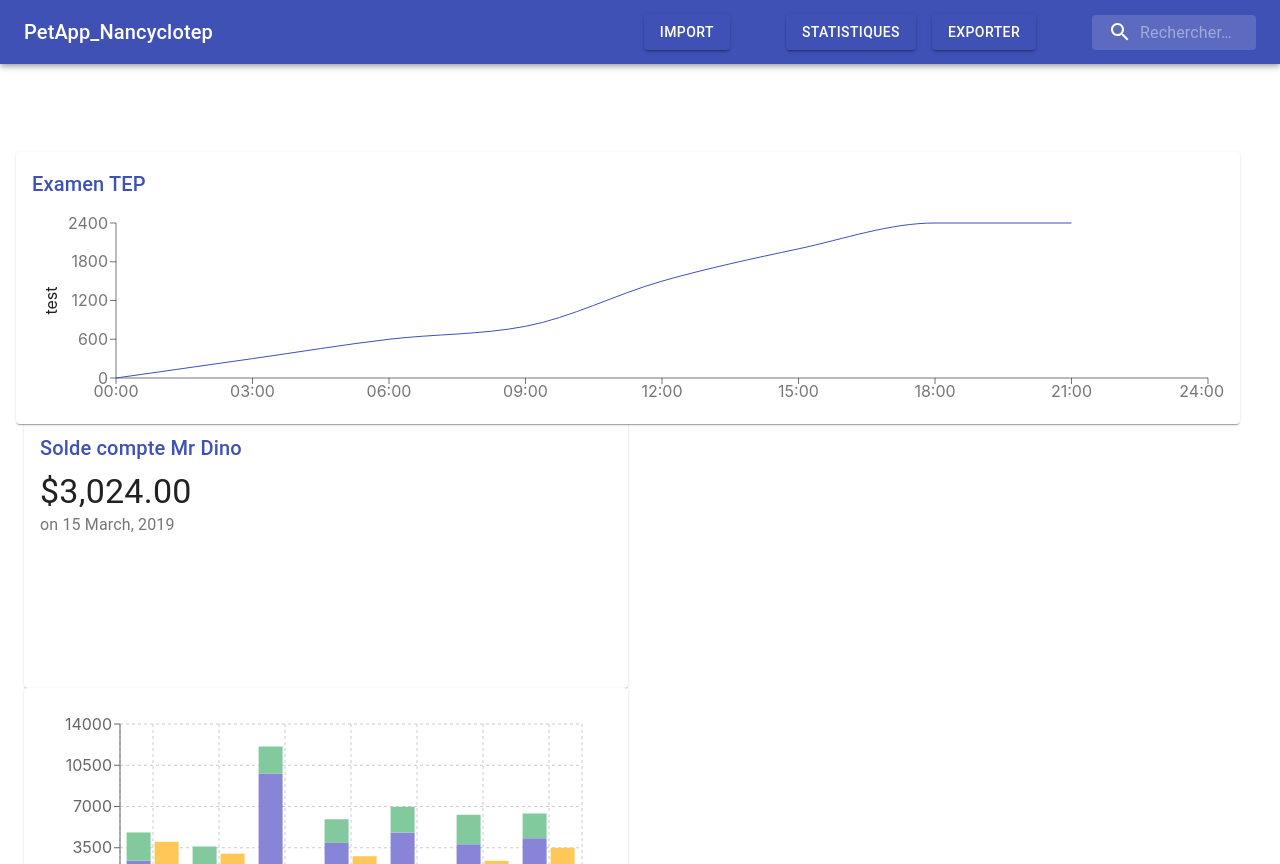
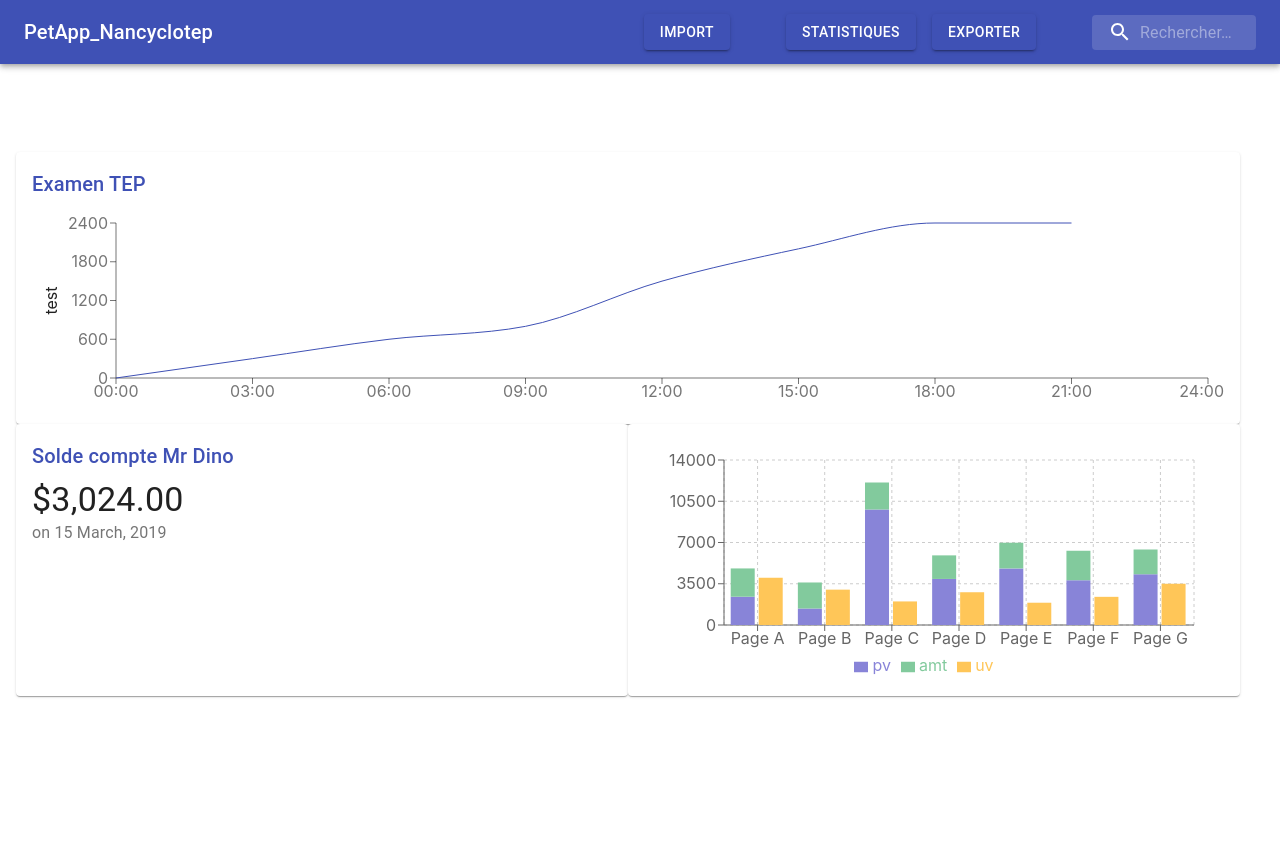
Before and after one commit to PierreEpron/pet, a React (Create React App) app in the folder platform/frontend/: page /pages3 in a window 1280 px wide. Built offline with nearby package versions, Linux system fonts and the light colour scheme.

Commit message:
modif grid

```diff
--- a/platform/frontend/src/components/Text/TextArea.js
+++ b/platform/frontend/src/components/Text/TextArea.js
@@ -5,6 +5,7 @@ export default function MaxHeightTextarea() {
   return (
     <TextareaAutosize
         rowsMin={8}
+        disabled={true}
         aria-label="maximum height"
         aria-multiline= 'True'
         style={{width:"95%"}}
--- a/platform/frontend/src/pages/Pages3.js
+++ b/platform/frontend/src/pages/Pages3.js
@@ -55,19 +55,20 @@ export default function Dashboard() {
                   <Chart />
                 </Paper>
               </Grid>
-          </Grid>
             {/*Recent Deposits*/}
-            <Grid xs={12} sm={6}>
+            <Grid xs={6} sm={6}>
               <Paper className={fixedHeightPaper}>
                 <Deposits />
               </Paper>
             </Grid>
           {/*Bar Chart*/}
-           <Grid xs={12} sm={6}>
+           <Grid xs={6} sm={6}>
               <Paper className={fixedHeightPaper}>
                 <BarChart />
               </Paper>
             </Grid>
+          </Grid>
+
           <Box pt={3}>
           </Box>
         </Container>
```
Also changed, not shown: platform/frontend/src/pages/Pages2.js (+3 -4 lines). Lines whose indentation alone changed are shown as unchanged.
